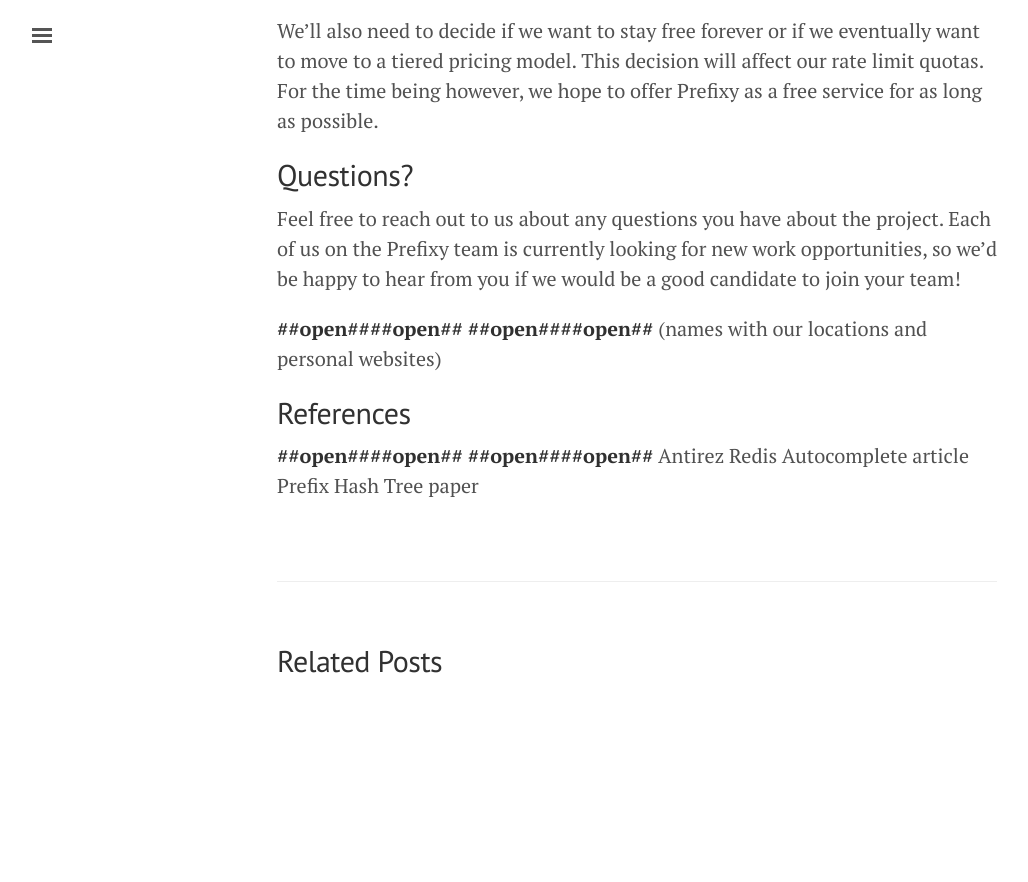
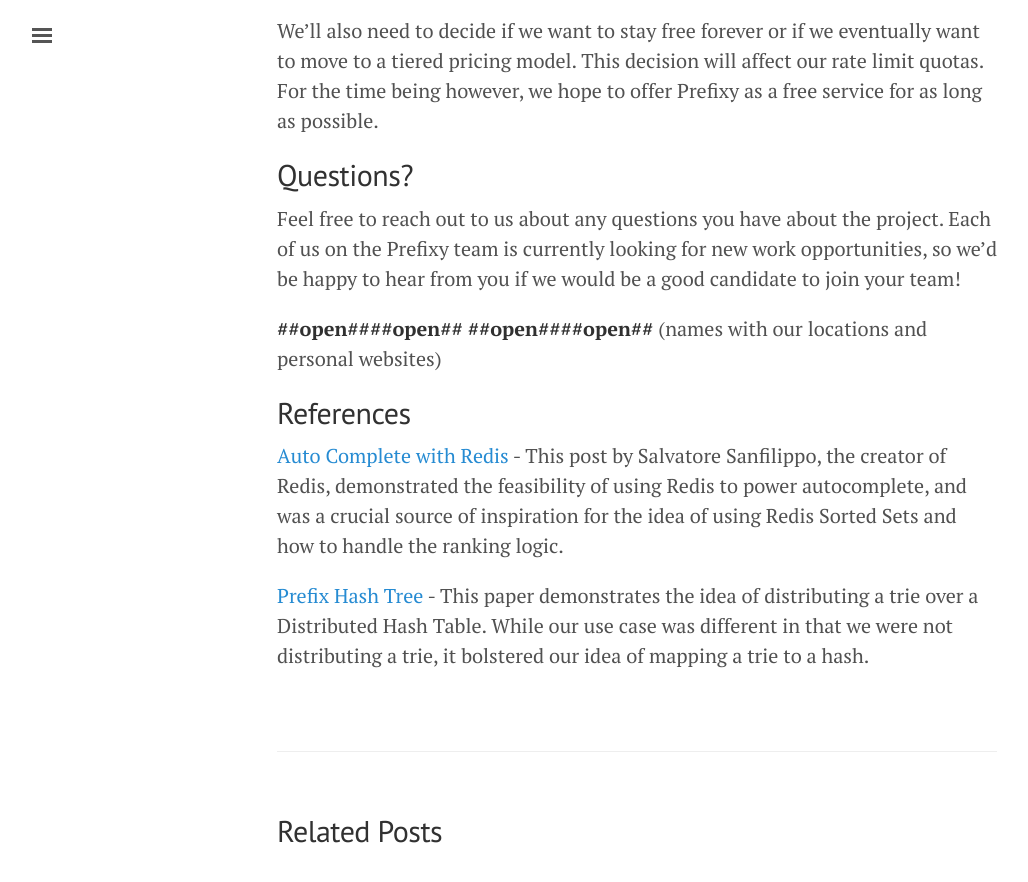
Before and after one commit to prefixy/prefixy.github.io, a Jekyll site: the page built from _posts/2017-12-13-writeup.md, in a window 1280 px wide and 900 px high, scrolled down 21435 px. Shown: the top 882 px of the window, without its empty margins (3-1031 px from the left). Built offline with Jekyll 4.4.1, drawn with Linux system fonts in a browser that asks for light colours; before the commit the page ends 22165 px from its top, so only the background shows below that; some of the changed text lies outside the part shown.

Commit message:
add references; minor content edits

```diff
--- a/_posts/2017-12-13-writeup.md
+++ b/_posts/2017-12-13-writeup.md
@@ -9,7 +9,7 @@
   Your browser does not support the video tag.
 </video> -->
 
-**This is the story of how Prefixy was built, a highly scalable, query optimized, hosted prefix search service for building autocomplete suggestions.**
+**This is the story of how we built Prefixy: a highly scalable, query optimized, hosted prefix search service for building autocomplete suggestions.**
 
 ## Table of Contents
 {:.no_toc}
@@ -172,7 +172,7 @@
 
 ### Prefix hash tree
 
-There’s one last optimization we can make. We can map the trie’s prefixes with the completions stored at each node to a hash in a data structure that has been referred to as a Prefix Hash Tree (our confidence in this approach was bolstered by [this paper](https://people.eecs.berkeley.edu/~sylvia/papers/pht.pdf) which used utilized this to distribute a trie).
+There’s one last optimization we can make. We can map the trie’s prefixes with the completions stored at each node to a hash in a data structure that has been referred to as a Prefix Hash Tree (our confidence in this approach was bolstered by [this paper](https://people.eecs.berkeley.edu/~sylvia/papers/pht.pdf){:target="_blank"} which used utilized this to distribute a trie).
 
 **##open####open##** prefix hash tree img **##open####open##**
 
@@ -245,7 +245,7 @@
 
 As we discussed, incrementing a score in a Redis Sorted Set is straightforward. We can simply use the `ZINCRBY` command. If the completion specified already exists in the sorted set, its score will be incremented. If the completion specified does not exist yet in the sorted set, it will be added.
 
-Remember though that we decided to place a limit on K (the number of completions in a bucket). So we need to have logic in our application to maintain the bucket limit. Here we are indebted to Salvatore Sanfilippo, the creator of Redis, who suggested an algorithm to do this in [his blog](http://oldblog.antirez.com/post/autocomplete-with-redis.html). The procedure is as follows:
+Remember though that we decided to place a limit on K (the number of completions in a bucket). So we need to have logic in our application to maintain the bucket limit. Here we are indebted to Salvatore Sanfilippo, the creator of Redis, who suggested an algorithm to do this in [his blog](http://oldblog.antirez.com/post/autocomplete-with-redis.html){:target="_blank"}. The procedure is as follows:
 When the bucket is full and the completion is not yet in the bucket, remove the completion with the lowest score.
 Add the new completion with the removed completion’s score plus 1.
 
@@ -479,6 +479,7 @@
 (names with our locations and personal websites)
 
 ## References
-**##open####open##** **##open####open##**
-Antirez Redis Autocomplete article
-Prefix Hash Tree paper
+
+[Auto Complete with Redis](http://oldblog.antirez.com/post/autocomplete-with-redis.html){:target="_blank"} - This post by Salvatore Sanfilippo, the creator of Redis, demonstrated the feasibility of using Redis to power autocomplete, and was a crucial source of inspiration for the idea of using Redis Sorted Sets and how to handle the ranking logic.
+
+[Prefix Hash Tree](https://people.eecs.berkeley.edu/~sylvia/papers/pht.pdf){:target="_blank"} - This paper demonstrates the idea of distributing a trie over a Distributed Hash Table. While our use case was different in that we were not distributing a trie, it bolstered our idea of mapping a trie to a hash.
```
Also changed, not shown: 3 other files.
